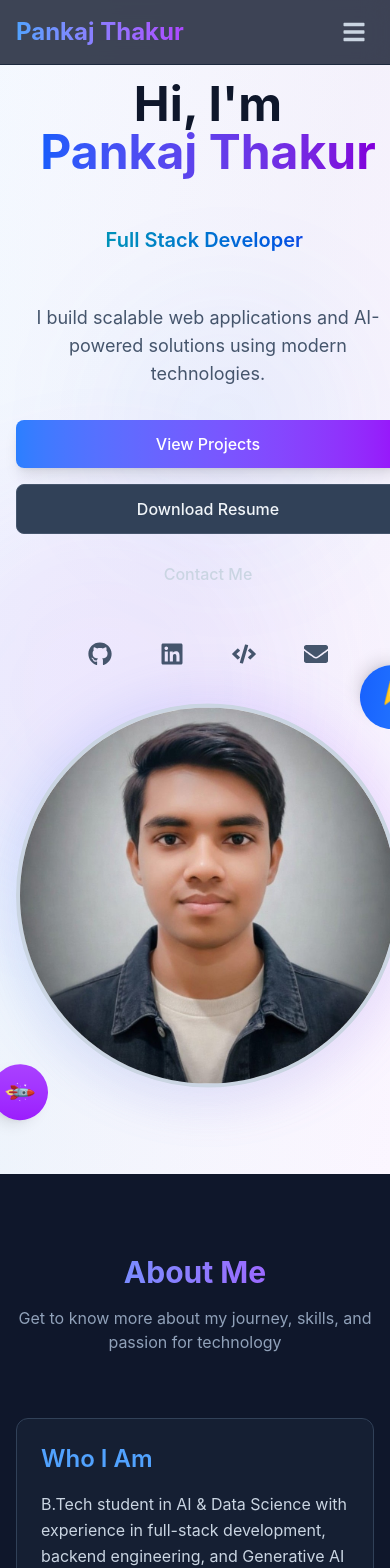
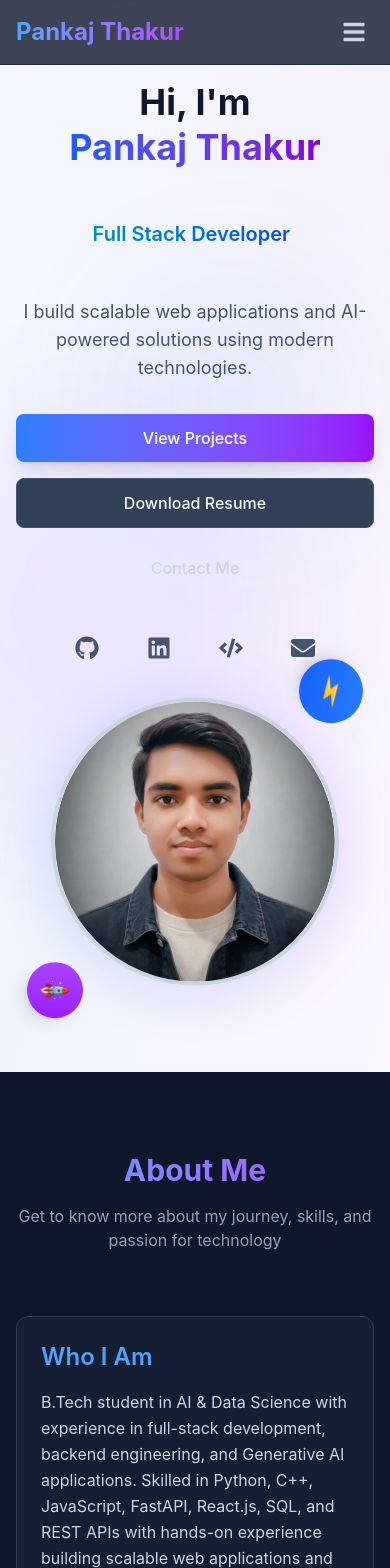
Before and after one commit to pankaj0160/pankaj-portfolio, a React (Vite) app: page / in a window 390 px wide. Shown: the top 1568 px of the page. Built offline with nearby package versions, Linux system fonts and the light colour scheme.

Commit message:
portfolio updated with styling

```diff
--- a/src/sections/Footer.jsx
+++ b/src/sections/Footer.jsx
@@ -22,7 +22,7 @@ const Footer = () => {
         <div className="grid md:grid-cols-3 gap-8">
           <div>
             <h3 className="text-2xl font-bold bg-gradient-to-r from-blue-400 to-purple-500 dark:from-blue-400 dark:to-purple-500 from-blue-600 to-purple-700 bg-clip-text text-transparent mb-4">
-              Pankaj
+              Pankaj Thakur
             </h3>
             <p className="dark:text-slate-400 text-slate-600 mb-6">
               AI & Data Science Student passionate about building scalable web applications and AI-powered solutions.
@@ -80,7 +80,7 @@ const Footer = () => {
 
         <div className="dark:border-slate-700 border-slate-300 border-t mt-8 pt-8 text-center">
           <p className="dark:text-slate-400 text-slate-600 flex items-center justify-center">
-            Made with <FaHeart className="text-red-500 mx-2" /> by Pankaj • © 2026 All rights reserved
+            Made with <FaHeart className="text-red-500 mx-2" /> by Pankaj Thakur • © 2026 All rights reserved
           </p>
         </div>
       </div>
--- a/src/sections/Hero.jsx
+++ b/src/sections/Hero.jsx
@@ -70,7 +70,7 @@ const Hero = () => {
             className="text-center lg:text-left"
           >
             <motion.h1
-              className="text-5xl md:text-7xl font-bold mb-6 dark:text-white text-slate-900"
+              className="text-4xl sm:text-5xl md:text-6xl lg:text-7xl font-bold mb-6 dark:text-white text-slate-900 leading-tight"
               variants={itemVariants}
               initial="hidden"
               animate="visible"
@@ -156,7 +156,7 @@ const Hero = () => {
             className="relative"
           >
             <motion.div
-              className="relative w-96 h-96 md:w-[400px] md:h-[400px] mx-auto lg:ml-8"
+              className="relative w-72 h-72 sm:w-80 sm:h-80 md:w-[400px] md:h-[400px] mx-auto lg:ml-8"
               animate={{ y: [0, -15, 0] }}
               transition={{ duration: 4, repeat: Infinity }}
             >
```
